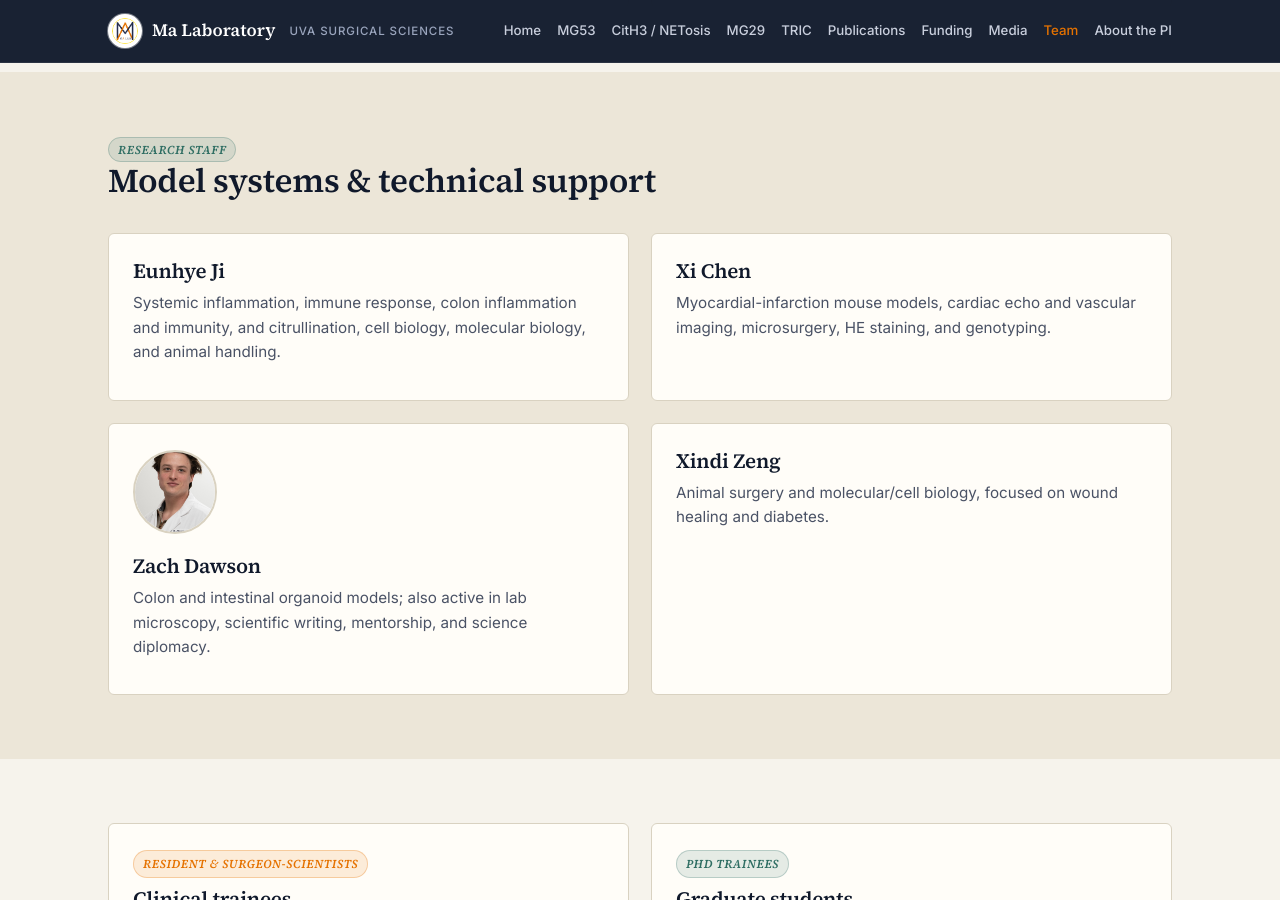
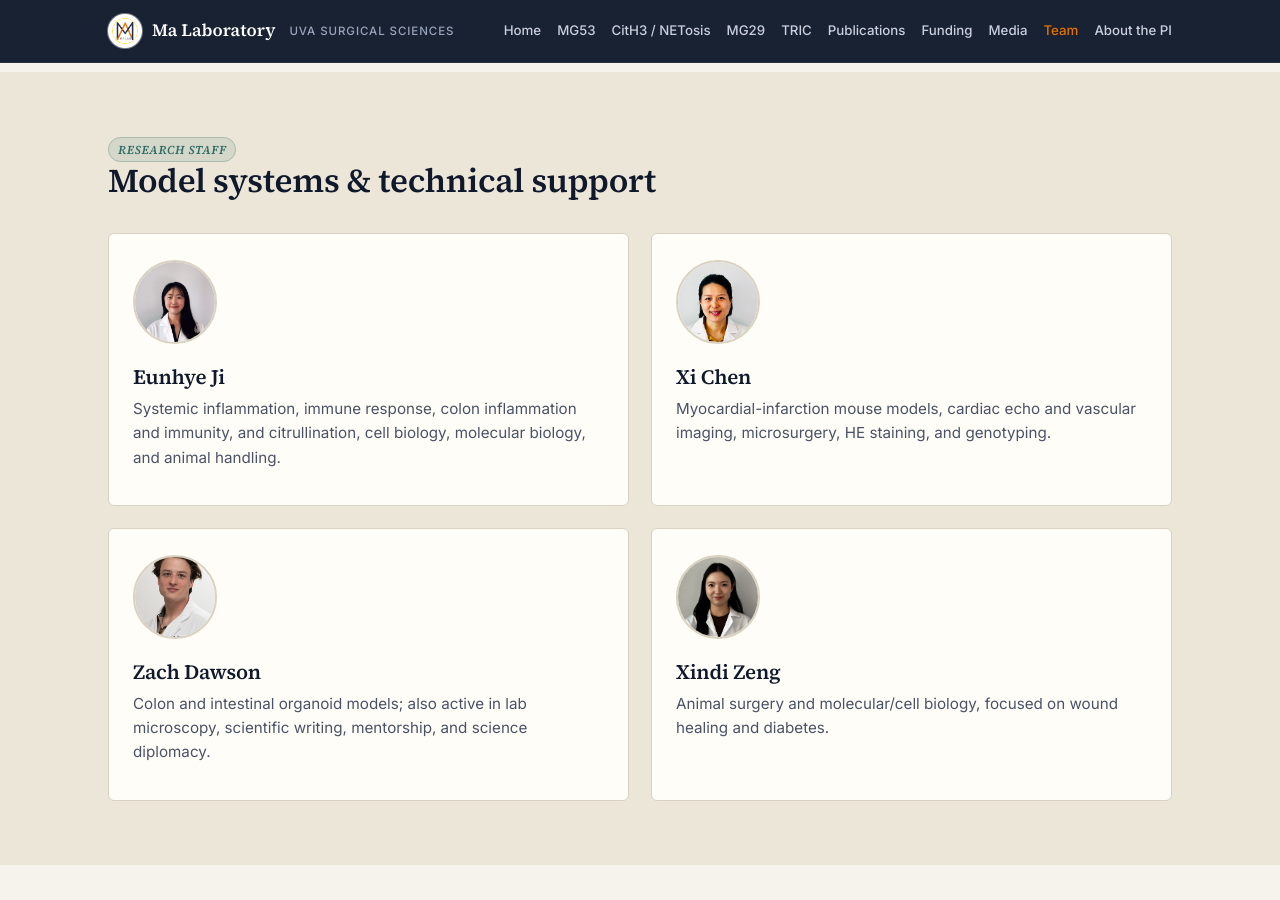
Before and after one commit to mjf6e/Ma-Lab-Research-Portfolio, a Jekyll site: the page built from team.html, in a window 1280 px wide and 900 px high, scrolled down 1921 px. Built offline with Jekyll 4.4.1, drawn with Linux system fonts in a browser that asks for light colours.

Commit message:
Add headshots for Eunhye Ji, Xi Chen, Xindi Zeng

```diff
--- a/team.html
+++ b/team.html
@@ -80,10 +80,12 @@ description: Current and recent members of the Ma Laboratory at the University o
     </div>
     <div class="grid2">
       <div class="card person">
+        <img class="headshot" src="{{ '/assets/images/eunhye-ji.jpg.jpg' | relative_url }}" alt="Photo of Eunhye Ji">
         <h3>Eunhye Ji</h3>
         <p>Systemic inflammation, immune response, colon inflammation and immunity, and citrullination, cell biology, molecular biology, and animal handling.</p>
       </div>
       <div class="card person">
+        <img class="headshot" src="{{ '/assets/images/xi-chen.jpeg.jpeg' | relative_url }}" alt="Photo of Xi Chen">
         <h3>Xi Chen</h3>
         <p>Myocardial-infarction mouse models, cardiac echo and vascular imaging, microsurgery, HE staining, and genotyping.</p>
       </div>
@@ -93,6 +95,7 @@ description: Current and recent members of the Ma Laboratory at the University o
         <p>Colon and intestinal organoid models; also active in lab microscopy, scientific writing, mentorship, and science diplomacy.</p>
       </div>
       <div class="card person">
+        <img class="headshot" src="{{ '/assets/images/xindi-zeng.jpeg.jpeg' | relative_url }}" alt="Photo of Xindi Zeng">
         <h3>Xindi Zeng</h3>
         <p>Animal surgery and molecular/cell biology, focused on wound healing and diabetes.</p>
       </div>
```
